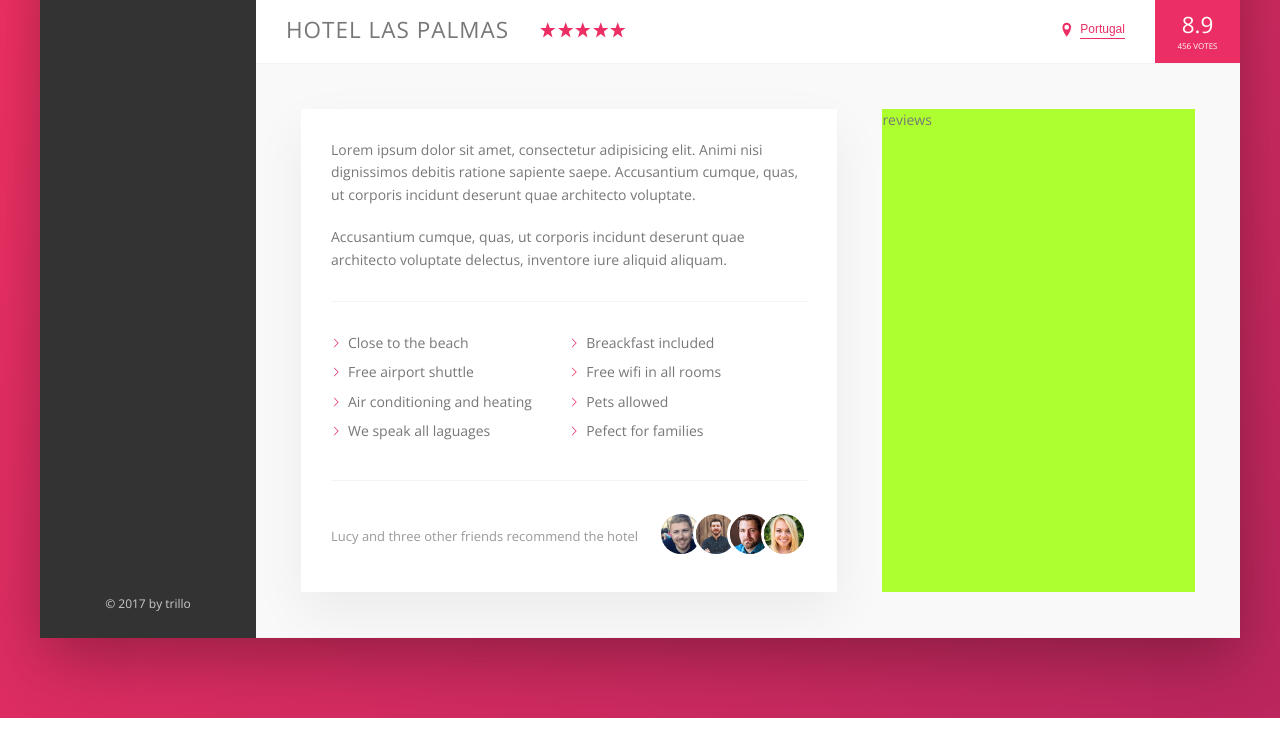
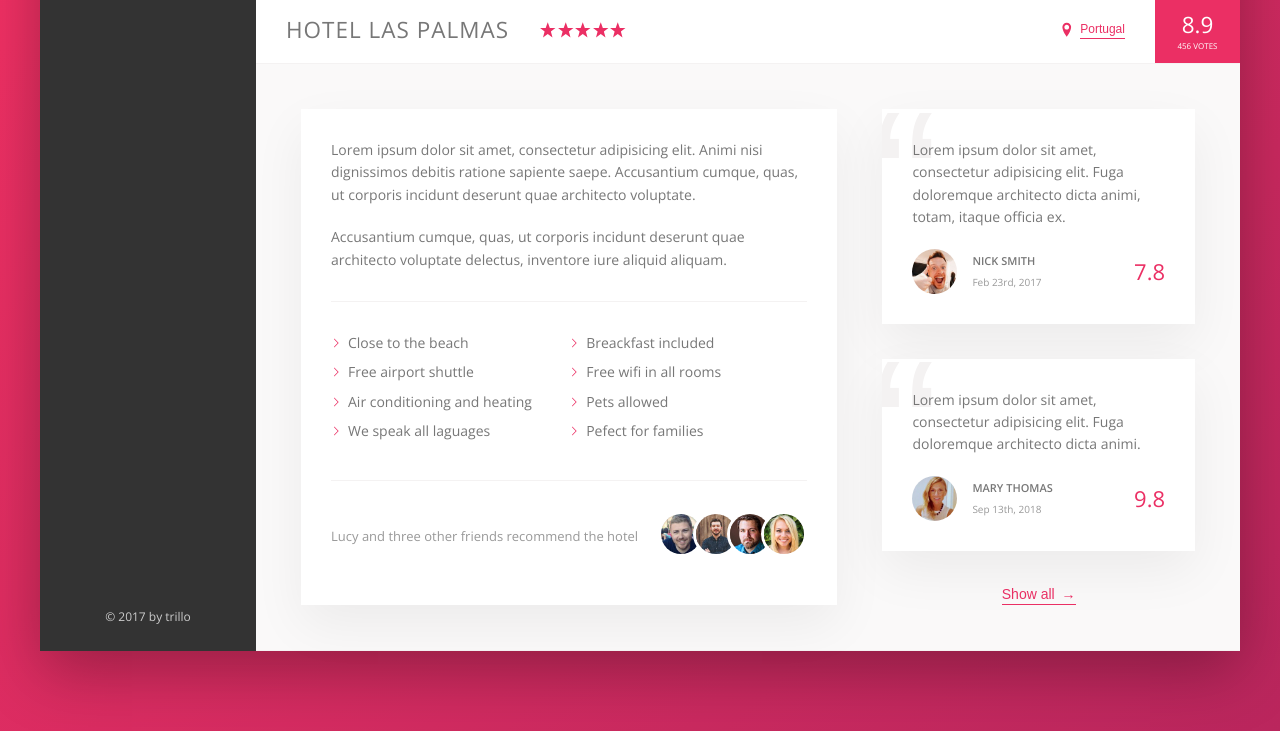
Before and after one commit to sholua/trillo, a website: page index.html in a window 1280 px wide. Shown: the part 538-1269 px from the top of the page. Drawn offline with nearby package versions, Linux system fonts and the light colour scheme; files that its build step writes are made by us from their sources.

Commit message:
Reviews section

```diff
--- a/index.html
+++ b/index.html
@@ -164,7 +164,36 @@
                         </div>
 
                         <div class="user-reviews">
-                            reviews
+                            <figure class="review">
+                                <blockquote class="review__text">
+                                    Lorem ipsum dolor sit amet, consectetur adipisicing elit. Fuga doloremque architecto dicta animi, totam, itaque officia
+                                    ex.
+                                </blockquote>
+                                <figcaption class="review__user">
+                                    <img src="img/user-1.jpg" alt="User 1" class="review__photo">
+                                    <div class="review__user-box">
+                                        <p class="review__user-name">Nick Smith</p>
+                                        <p class="review__user-date">Feb 23rd, 2017</p>
+                                    </div>
+                                    <div class="review__rating">7.8</div>
+                                </figcaption>
+                            </figure>
+
+                            <figure class="review">
+                                <blockquote class="review__text">
+                                    Lorem ipsum dolor sit amet, consectetur adipisicing elit. Fuga doloremque architecto dicta animi.
+                                </blockquote>
+                                <figcaption class="review__user">
+                                    <img src="img/user-2.jpg" alt="User 2" class="review__photo">
+                                    <div class="review__user-box">
+                                        <p class="review__user-name">Mary Thomas</p>
+                                        <p class="review__user-date">Sep 13th, 2018</p>
+                                    </div>
+                                    <div class="review__rating">9.8</div>
+                                </figcaption>
+                            </figure>
+
+                            <button class="btn-inline">Show all <span>&rarr;</span></button>
                         </div>
                     </div>
 
--- a/sass/_components.scss
+++ b/sass/_components.scss
@@ -277,8 +277,19 @@
   cursor: pointer;
   transition: all .2s;
 
+  align-self: center;
+
+  > span {
+    margin-left: 3px;
+    transition: margin-left .2s cubic-bezier(1,0,0,1);
+  }
+
   &:hover {
     color: var(--color-grey-dark-1);
+
+    > span {
+      margin-left: 8px;
+    }
   }
 
   &:focus {
@@ -378,3 +389,66 @@
     }
   }
 }
+
+/////////////////////////////////
+//// Review
+.review {
+  background-color: var(--color-white);
+  box-shadow: var(--shadow-light);
+  padding: 3rem;
+  margin-bottom: 3.5rem;
+  position: relative;
+  overflow: hidden;
+
+  &__text {
+    margin-bottom: 2rem;
+    position: relative;
+    z-index: 10;
+  }
+
+  &__user {
+    display: flex;
+    align-items: center;
+  }
+
+  &__photo {
+    height: 4.5rem;
+    width: 4.5rem;
+    border-radius: 50%;
+    margin-right: 1.5rem;
+  }
+
+  &__user-box {
+    margin-right: auto;
+  }
+
+  &__user-name {
+    font-size: 1.1rem;
+    font-weight: 600;
+    text-transform: uppercase;
+    margin-bottom: .4rem;
+  }
+
+  &__user-date {
+    font-size: 1rem;
+    color: var(--color-grey-dark-3);
+  }
+
+  &__rating {
+    color: var(--color-primary);
+    font-size: 2.2rem;
+    font-weight: 300;
+  }
+
+  &::before {
+    content: "\201C";
+    position: absolute;
+    top: -2.75rem;
+    left: -1rem;
+    color: var(--color-grey-light-2);
+    font-size: 20rem;
+    line-height: 1;
+    font-family: sans-serif;
+    z-index: 1;
+  }
+}
--- a/sass/_layout.scss
+++ b/sass/_layout.scss
@@ -54,6 +54,8 @@
 }
 
 .user-reviews {
-  background-color: greenyellow;
   flex: 1;
+
+  display: flex;
+  flex-direction: column;
 }
```
